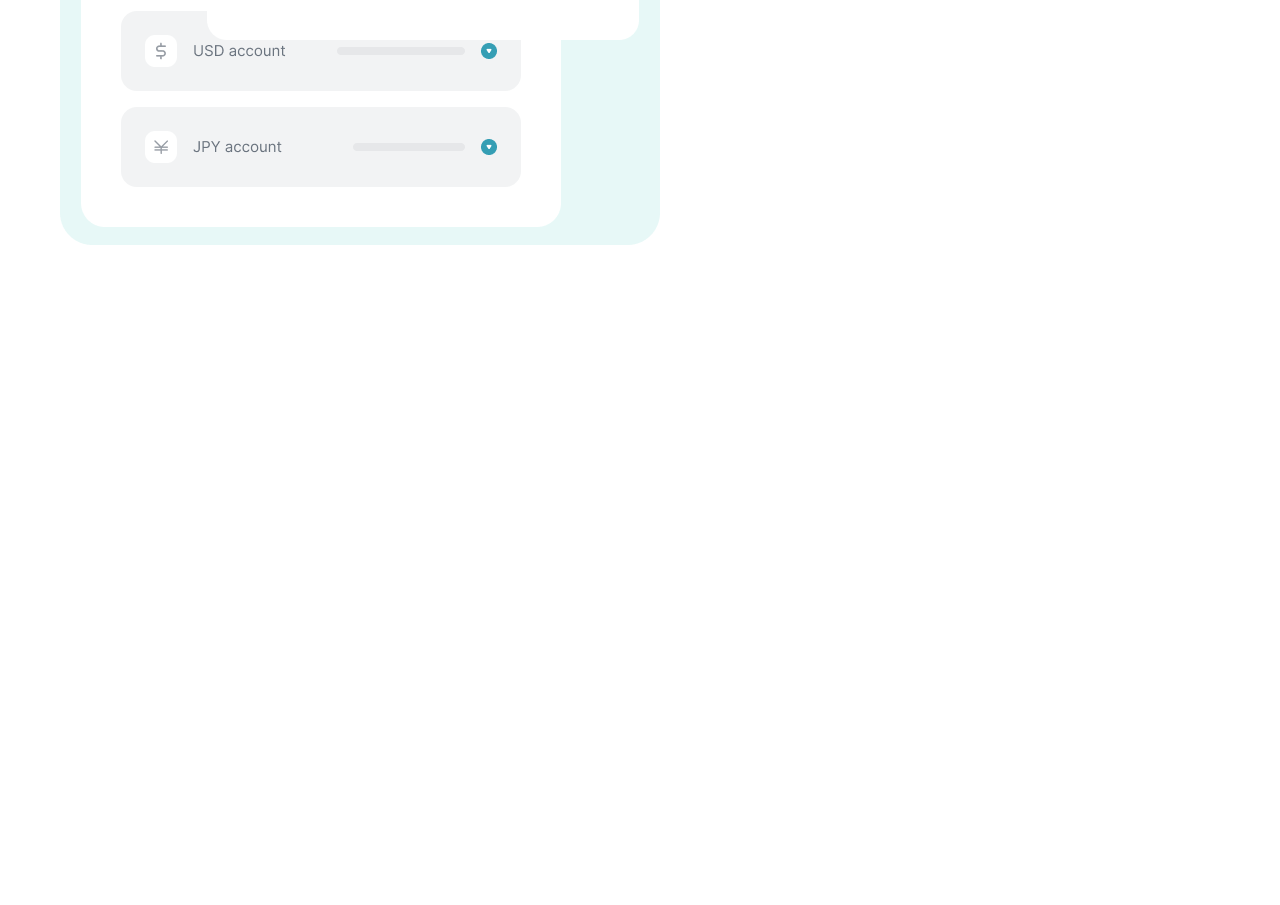
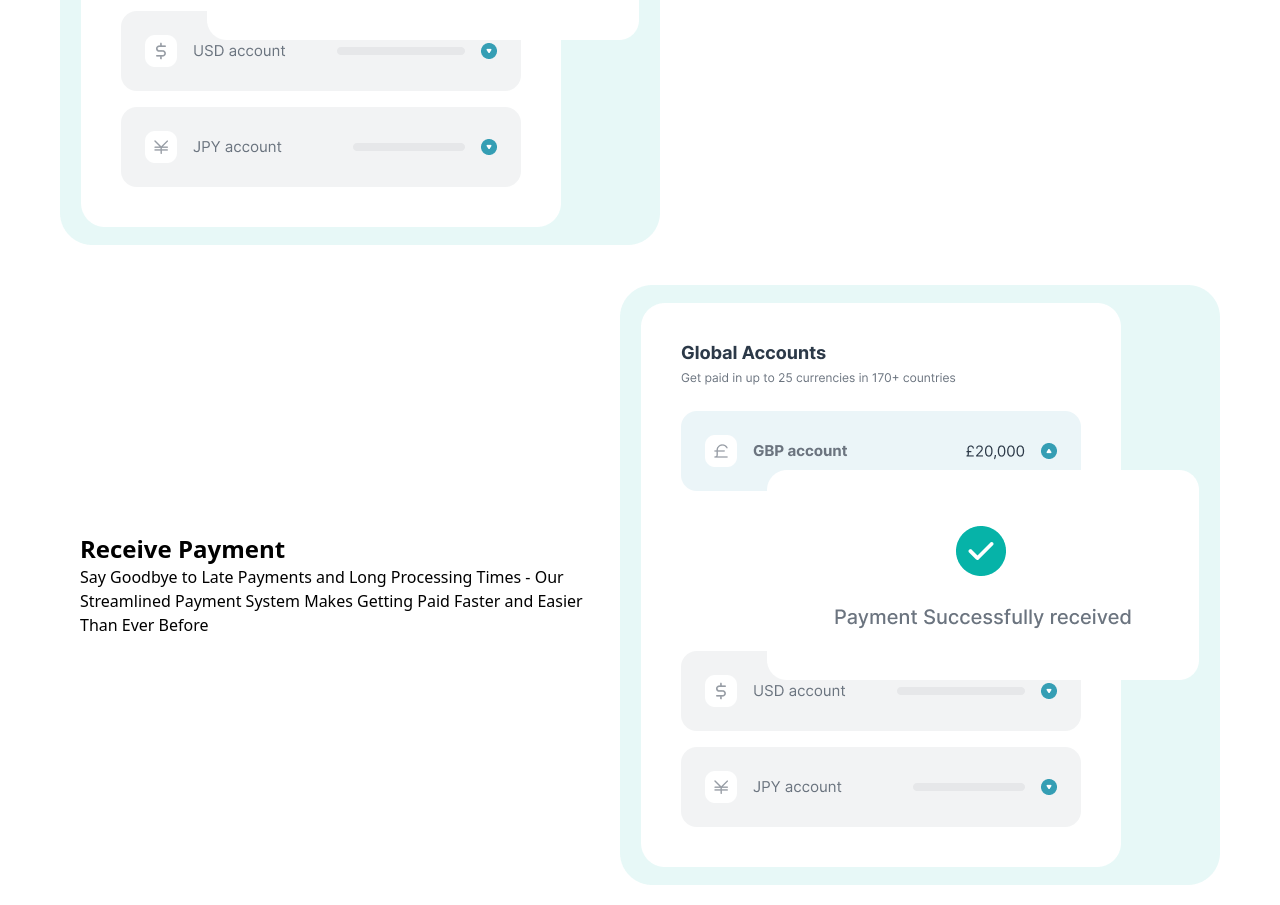
Before and after one commit to habibullohtuganov-ctrl/class_work, a website: page index.html in a window 1280 px wide. Shown: the part 1752-2657 px from the top of the page. Before the commit the page ends 2017 px from the top, so only its background shows below. Drawn offline with Linux system fonts and the light colour scheme.

Commit message:
seventh commit

```diff
--- a/index.html
+++ b/index.html
@@ -87,6 +87,15 @@
             <p>Say Goodbye to Late Payments and Long Processing Times - Our Streamlined Payment System Makes Getting Paid Faster and Easier Than Ever Before</p>
           </div>
     </div>
+
+
+    <div class="max-w-300 m-auto flex flex-col lg:flex-row gap-3.5 lg:justify-between items-center p-5 text-center lg:text-start">
+          <div class=" lg:w-30% lg:ml-5">
+            <h1 class="text-2xl font-bold">Receive Payment</h1>
+            <p>Say Goodbye to Late Payments and Long Processing Times - Our Streamlined Payment System Makes Getting Paid Faster and Easier Than Ever Before</p>
+          </div>
+          <img src="./src/img/Group 18321.png">
+    </div>
 </body>
 
 </html>
```
Also changed, not shown: src/output.css.
